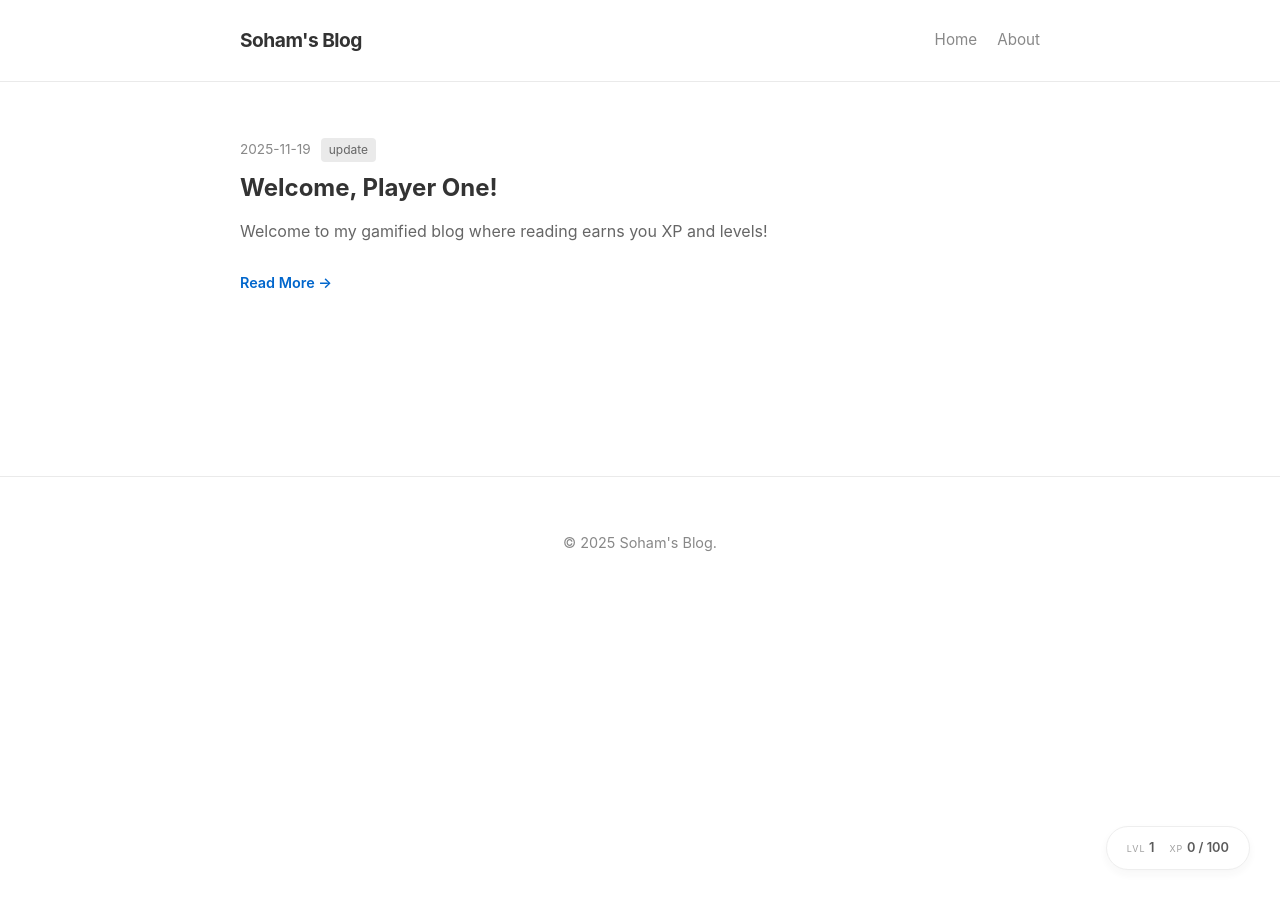
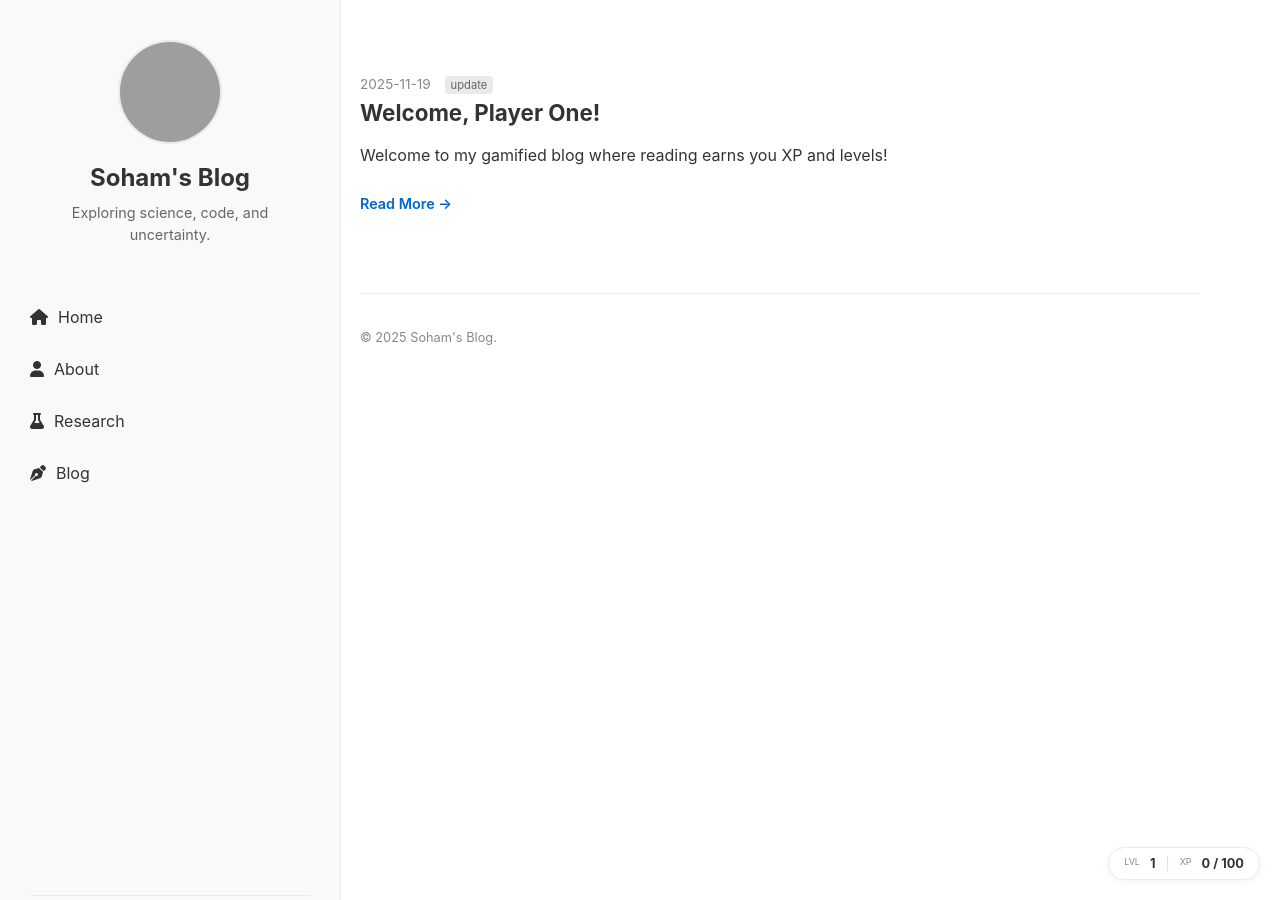
Before and after one commit to shb2908/shb2908.github.io, a Jekyll site: the page built from index.html, in a window 1280 px wide. Built offline with Jekyll 4.4.1, drawn with Linux system fonts in a browser that asks for light colours; grey boxes are pictures that could not be loaded.

Commit message:
update#7

```diff
--- a/_layouts/default.html
+++ b/_layouts/default.html
@@ -5,51 +5,64 @@
     <meta name="viewport" content="width=device-width, initial-scale=1.0">
     <title>{% if page.title %}{{ page.title }} | {% endif %}{{ site.title }}</title>
     <link rel="stylesheet" href="{{ "/assets/css/gamify.css" | relative_url }}">
+    <!-- Font Awesome for Social Icons -->
+    <link rel="stylesheet" href="https://cdnjs.cloudflare.com/ajax/libs/font-awesome/6.4.0/css/all.min.css">
 </head>
 <body>
 
-    <!-- Minimalist XP Bar -->
+    <!-- XP Bar (Top of Main Content) -->
     <div id="xp-container"><div id="xp-bar"></div></div>
 
-    <!-- Minimalist Stats -->
-    <div class="player-stats">
-        <div class="stat-item">
-            <span class="stat-label">LVL</span>
-            <span class="stat-value" id="level-display">1</span>
+    <!-- LEFT SIDEBAR -->
+    <aside class="sidebar">
+        <div class="profile-section">
+            <!-- Replace src with your actual photo path, e.g., /assets/profile.jpg -->
+            <img src="https://github.com/identicons/shb2908.png" alt="Profile" class="profile-photo">
+            <a href="{{ "/" | relative_url }}" class="site-title">{{ site.title }}</a>
+            <p class="site-bio">Exploring science, code, and uncertainty.</p>
         </div>
-        <div class="stat-item">
-            <span class="stat-label">XP</span>
-            <span class="stat-value" id="xp-display">0</span>
+
+        <nav class="nav-links">
+            <a href="{{ "/" | relative_url }}" class="nav-item">
+                <i class="fas fa-home"></i> Home
+            </a>
+            <a href="{{ "/about" | relative_url }}" class="nav-item">
+                <i class="fas fa-user"></i> About
+            </a>
+            <a href="{{ "/research" | relative_url }}" class="nav-item">
+                <i class="fas fa-flask"></i> Research
+            </a>
+            <a href="{{ "/blog" | relative_url }}" class="nav-item">
+                <i class="fas fa-pen-nib"></i> Blog
+            </a>
+        </nav>
+
+        <div class="social-links">
+            <a href="https://github.com/shb2908" class="social-icon" target="_blank"><i class="fab fa-github"></i></a>
+            <a href="https://twitter.com" class="social-icon" target="_blank"><i class="fab fa-twitter"></i></a>
+            <a href="mailto:your-email@example.com" class="social-icon"><i class="fas fa-envelope"></i></a>
         </div>
+    </aside>
+
+    <!-- MAIN CONTENT RIGHT -->
+    <div class="main-wrapper">
+        <main class="page-content">
+            {{ content }}
+        </main>
+
+        <footer style="margin-top: 50px; font-size: 0.8rem; color: #888; border-top: 1px solid #eee; padding-top: 20px;">
+            <p>&copy; {{ "now" | date: "%Y" }} {{ site.title }}.</p>
+        </footer>
     </div>
 
-    <div id="levelup-toast" class="levelup-toast">
-        <div class="levelup-text">Level Up! You are now Level <span id="new-level">2</span></div>
+    <!-- Gamification Stats (Floating) -->
+    <div class="player-stats">
+        <span class="stat-label">LVL</span>
+        <span class="stat-value" id="level-display">1</span>
+        <span style="color:#ddd">|</span>
+        <span class="stat-label">XP</span>
+        <span class="stat-value" id="xp-display">0</span>
     </div>
-
-    <!-- Header -->
-    <header class="site-header">
-        <div class="wrapper">
-            <a class="site-title" href="{{ "/" | relative_url }}">{{ site.title }}</a>
-            <nav class="site-nav">
-                <a class="page-link" href="{{ "/" | relative_url }}">Home</a>
-                <a class="page-link" href="{{ "/about" | relative_url }}">About</a>
-                <!-- Add more links here -->
-            </nav>
-        </div>
-    </header>
-
-    <!-- Main Content -->
-    <main class="page-content">
-        <div class="wrapper">
-            {{ content }}
-        </div>
-    </main>
-
-    <!-- Footer -->
-    <footer>
-        <p>&copy; {{ "now" | date: "%Y" }} {{ site.title }}.</p>
-    </footer>
 
     <script src="{{ "/assets/js/gamify.js" | relative_url }}"></script>
 </body>
--- a/assets/css/gamify.css
+++ b/assets/css/gamify.css
@@ -1,247 +1,223 @@
-/* --- GAMIFICATION UI (Minimalist) --- */
+/* --- LAYOUT: SIDEBAR + CONTENT --- */
 :root {
-    --xp-color: #333; /* Dark gray for a cleaner look */
-    --level-color: #666;
+    --sidebar-width: 280px;
     --bg-color: #fff;
     --text-color: #333;
+    --sidebar-bg: #f8f9fa;
+    --border-color: #eaeaea;
+    --accent-color: #0066cc;
+    --xp-color: #333;
     --card-bg: #fff;
-    --card-shadow: 0 4px 12px rgba(0,0,0,0.05);
-    --accent-color: #0066cc; /* Subtle blue accent */
-    --border-color: #eaeaea;
+    --card-shadow: 0 2px 8px rgba(0,0,0,0.05);
 }
 
-/* Light/Dark Mode Support (System Default) */
+/* Dark Mode */
 @media (prefers-color-scheme: dark) {
     :root {
-        --xp-color: #fff;
         --bg-color: #1a1a1a;
         --text-color: #e0e0e0;
-        --card-bg: #222;
-        --card-shadow: 0 4px 12px rgba(0,0,0,0.2);
+        --sidebar-bg: #222;
         --border-color: #333;
+        --card-bg: #2a2a2a;
+        --xp-color: #fff;
     }
 }
 
 body {
-    background-color: var(--bg-color);
+    margin: 0;
+    font-family: -apple-system, BlinkMacSystemFont, "Segoe UI", Roboto, sans-serif;
+    background: var(--bg-color);
     color: var(--text-color);
-    font-family: -apple-system, BlinkMacSystemFont, "Segoe UI", Roboto, "Helvetica Neue", Arial, sans-serif;
-    line-height: 1.7;
-    margin: 0;
-    transition: background-color 0.3s ease, color 0.3s ease;
+    display: flex;
+    min-height: 100vh;
 }
 
-/* XP Bar (Thin & Elegant) */
+/* --- SIDEBAR (Fixed Left) --- */
+.sidebar {
+    width: var(--sidebar-width);
+    height: 100vh;
+    position: fixed;
+    top: 0;
+    left: 0;
+    background: var(--sidebar-bg);
+    border-right: 1px solid var(--border-color);
+    padding: 40px 30px;
+    display: flex;
+    flex-direction: column;
+    gap: 30px;
+    overflow-y: auto;
+    z-index: 100;
+}
+
+.profile-section {
+    text-align: center;
+}
+
+.profile-photo {
+    width: 100px;
+    height: 100px;
+    border-radius: 50%;
+    background-color: #ddd; /* Placeholder color */
+    margin: 0 auto 15px;
+    object-fit: cover;
+    border: 2px solid var(--border-color);
+}
+
+.site-title {
+    font-size: 1.5rem;
+    font-weight: 700;
+    margin: 0;
+    color: var(--text-color);
+    text-decoration: none;
+    display: block;
+}
+
+.site-bio {
+    font-size: 0.9rem;
+    color: #666;
+    margin-top: 10px;
+    line-height: 1.5;
+}
+
+/* Navigation Links */
+.nav-links {
+    display: flex;
+    flex-direction: column;
+    gap: 15px;
+}
+
+.nav-item {
+    font-size: 1rem;
+    color: var(--text-color);
+    text-decoration: none;
+    padding: 8px 0;
+    border-bottom: 1px solid transparent;
+    transition: all 0.2s;
+    display: flex;
+    align-items: center;
+    gap: 10px;
+}
+
+.nav-item:hover {
+    color: var(--accent-color);
+    padding-left: 5px; /* Subtle slide effect */
+}
+
+/* Social Links */
+.social-links {
+    margin-top: auto; /* Push to bottom */
+    display: flex;
+    gap: 15px;
+    justify-content: center;
+    padding-top: 20px;
+    border-top: 1px solid var(--border-color);
+}
+
+.social-icon {
+    color: #666;
+    text-decoration: none;
+    font-size: 1.2rem;
+    transition: color 0.2s;
+}
+
+.social-icon:hover {
+    color: var(--accent-color);
+}
+
+/* --- MAIN CONTENT AREA --- */
+.main-wrapper {
+    margin-left: var(--sidebar-width);
+    flex: 1;
+    padding: 60px 80px;
+    max-width: 1000px; /* Content limit */
+}
+
+.page-content {
+    max-width: 800px;
+}
+
+/* --- GAMIFICATION ELEMENTS (Subtle) --- */
 #xp-container {
     position: fixed;
     top: 0;
-    left: 0;
-    width: 100%;
+    left: var(--sidebar-width); /* Start after sidebar */
+    right: 0;
     height: 3px;
-    background: transparent;
-    z-index: 1000;
+    z-index: 90;
 }
 
 #xp-bar {
     height: 100%;
+    background: var(--accent-color);
     width: 0%;
-    background: var(--accent-color);
     transition: width 0.3s ease;
 }
 
-/* Player Stats (Subtle) */
 .player-stats {
     position: fixed;
-    bottom: 30px;
-    right: 30px;
+    bottom: 20px;
+    right: 20px;
     background: var(--card-bg);
-    padding: 10px 20px;
-    border-radius: 50px;
+    padding: 8px 15px;
+    border-radius: 20px;
     box-shadow: var(--card-shadow);
+    border: 1px solid var(--border-color);
     font-size: 0.8rem;
-    z-index: 999;
     display: flex;
-    gap: 15px;
-    align-items: center;
-    border: 1px solid var(--border-color);
-    opacity: 0.8;
-    transition: opacity 0.3s;
+    gap: 10px;
+    z-index: 99;
 }
 
-.player-stats:hover {
-    opacity: 1;
+.stat-value { font-weight: bold; color: var(--text-color); }
+.stat-label { color: #888; font-size: 0.7em; }
+
+/* --- MOBILE RESPONSIVE --- */
+@media (max-width: 768px) {
+    body {
+        flex-direction: column;
     }
 
-.stat-label { font-size: 0.7em; color: #888; text-transform: uppercase; letter-spacing: 1px; }
-.stat-value { font-weight: 600; color: var(--text-color); }
-
-/* Site Header (Clean) */
-.site-header {
-    background: var(--bg-color);
-    border-bottom: 1px solid var(--border-color);
-    padding: 1.5rem 0;
-    position: sticky;
-    top: 0;
-    z-index: 100;
-}
-
-.site-header .wrapper {
-    max-width: 800px; /* Narrower for readability */
-    margin: 0 auto;
-    padding: 0 20px;
-    display: flex;
-    justify-content: space-between;
-    align-items: center;
-}
-
-.site-title {
-    font-size: 1.2rem;
-    font-weight: 700;
-    color: var(--text-color);
-    text-decoration: none;
-    letter-spacing: -0.5px;
-}
-
-.site-nav {
-    display: flex;
-    gap: 20px;
-}
-
-.page-link {
-    color: #888;
-    text-decoration: none;
-    font-size: 0.95rem;
-    transition: color 0.2s;
-}
-
-.page-link:hover {
-    color: var(--accent-color);
-}
-
-/* Main Content Area */
-.page-content {
-    padding: 40px 0;
-}
-
-.wrapper {
-    max-width: 800px;
-    margin: 0 auto;
-    padding: 0 20px;
-}
-
-/* Post List (Card Style like Pianfan) */
-.post-list {
-    list-style: none;
-    padding: 0;
-}
-
-.post-list li {
-    margin-bottom: 40px;
-    padding-bottom: 40px;
+    .sidebar {
+        width: 100%;
+        height: auto;
+        position: relative;
+        padding: 20px;
+        border-right: none;
         border-bottom: 1px solid var(--border-color);
     }
 
-.post-list li:last-child {
-    border-bottom: none;
+    .main-wrapper {
+        margin-left: 0;
+        padding: 30px 20px;
     }
 
-.post-meta {
-    font-size: 0.85rem;
-    color: #888;
-    margin-bottom: 10px;
-    display: flex;
-    gap: 10px;
-    align-items: center;
+    #xp-container {
+        left: 0; /* Full width on mobile */
     }
 
-.post-link {
-    font-size: 1.5rem;
-    font-weight: 700;
-    color: var(--text-color);
-    text-decoration: none;
-    display: block;
-    margin-bottom: 12px;
-    line-height: 1.3;
+    .social-links {
+        margin-top: 20px;
     }
 
-.post-link:hover {
-    color: var(--accent-color);
+    .player-stats {
+        bottom: 10px;
+        right: 10px;
+        font-size: 0.7rem;
+    }
 }
 
-.post-excerpt {
-    color: #666;
-    font-size: 1rem;
-    line-height: 1.6;
-}
+/* --- TYPOGRAPHY & ELEMENTS --- */
+h1, h2, h3 { color: var(--text-color); font-weight: 700; }
+p { line-height: 1.7; margin-bottom: 1.5rem; }
+a { color: var(--accent-color); text-decoration: none; }
+a:hover { text-decoration: underline; }
 
-/* Tags */
-.tags {
-    display: inline-flex;
-    gap: 8px;
-}
-
-.tag {
-    background: var(--border-color);
-    color: #666;
-    padding: 2px 8px;
-    border-radius: 4px;
-    font-size: 0.75rem;
-}
-
-/* Typography Improvements */
-h1, h2, h3 {
-    color: var(--text-color);
-    font-weight: 700;
-    margin-top: 2em;
-    margin-bottom: 1em;
-}
-
-p {
-    margin-bottom: 1.5em;
-}
-
-a {
-    color: var(--accent-color);
-    text-decoration: none;
-}
-
-a:hover {
-    text-decoration: underline;
-}
-
-/* Level Up Toast (Minimalist) */
-.levelup-toast {
-    position: fixed;
-    bottom: 30px;
-    left: 50%;
-    transform: translateX(-50%) translateY(100px);
-    background: var(--text-color);
-    color: var(--bg-color);
-    padding: 15px 30px;
-    border-radius: 50px;
-    box-shadow: 0 10px 30px rgba(0,0,0,0.2);
-    z-index: 2000;
-    opacity: 0;
-    transition: all 0.5s cubic-bezier(0.19, 1, 0.22, 1);
-}
-
-.levelup-toast.active {
-    transform: translateX(-50%) translateY(0);
-    opacity: 1;
-}
-
-.levelup-text {
-    font-weight: bold;
-    font-size: 1rem;
-    margin-bottom: 0;
-}
-
-/* Footer */
-footer {
-    text-align: center;
-    padding: 40px 0;
-    color: #888;
-    font-size: 0.9rem;
-    border-top: 1px solid var(--border-color);
-    margin-top: 60px;
-}
+/* Post List Styles */
+.post-list { list-style: none; padding: 0; }
+.post-list li { margin-bottom: 40px; padding-bottom: 30px; border-bottom: 1px solid var(--border-color); }
+.post-list li:last-child { border-bottom: none; }
+.post-link { font-size: 1.4rem; font-weight: 700; color: var(--text-color); display: block; margin-bottom: 10px; }
+.post-link:hover { color: var(--accent-color); text-decoration: none; }
+.post-meta { font-size: 0.85rem; color: #888; margin-bottom: 5px; display: block; }
+.tags { display: inline-flex; gap: 8px; margin-left: 10px; }
+.tag { background: var(--border-color); padding: 2px 6px; border-radius: 4px; font-size: 0.7rem; color: #666; }
```
Lines whose indentation alone changed are shown as unchanged.
